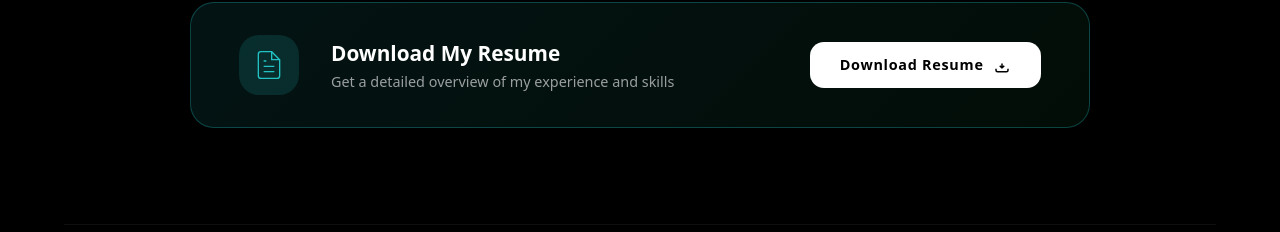
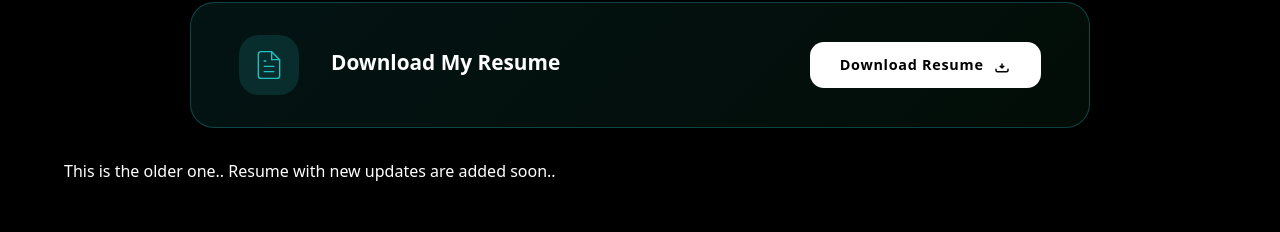
Before and after one commit to krushayu/Portfolio, a React (Create React App) app: page /about in a window 1280 px wide. Shown: the part 2013-2245 px from the top of the page. Built offline with nearby package versions, Linux system fonts and the light colour scheme; no server answers; a web font is replaced by a local one.

Commit message:
chatbot fix and certification update

```diff
--- a/src/About/about.jsx
+++ b/src/About/about.jsx
@@ -493,7 +493,7 @@ const About = () => {
             </div>
             <div className="resume-text">
               <h3 className="resume-title">Download My Resume</h3>
-              <p className="resume-subtitle">Get a detailed overview of my experience and skills</p>
+              {/* <p className="resume-subtitle">Get a detailed overview of my experience and skills</p> */}
             </div>
             <a
               href="/Resume_Aayush.pdf"
@@ -524,7 +524,7 @@ const About = () => {
             </a>
           </div>
         </div>
-
+<div>This is the older one.. Resume with new updates are added soon..</div>
         <footer className="about-footer">
           <div className="footer-content">
             <div className="signature">© 2026 Aayushya Shrivastava</div>
```
